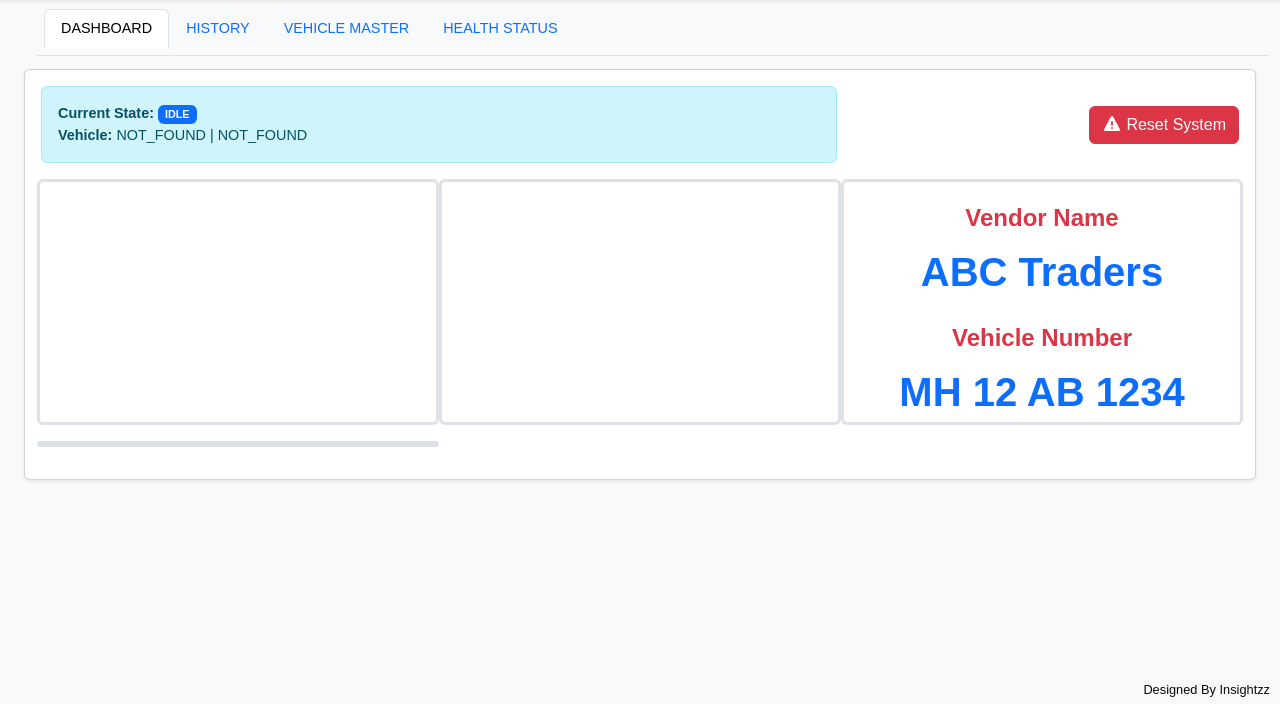
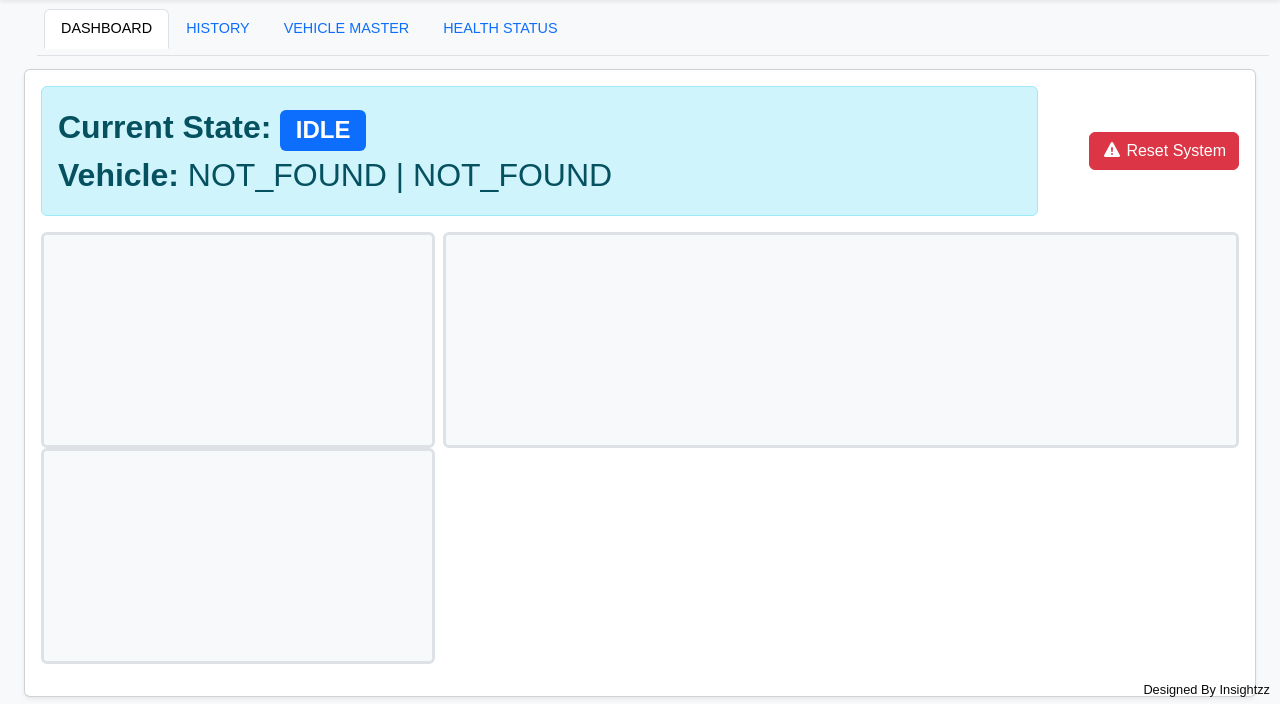
Before and after one commit to 0mk4r124/COAL_SAMPLING, a Django app: page / in a window 1280 px wide, after a click on "DASHBOARD". Shown: the part 96-800 px from the top of the page. Run offline with Django 5.2, Linux system fonts and the light colour scheme; the visitor is signed in with stand-in values (Sample User, id 1); data that the repository does not hold is empty; some libraries are stand-ins or nearby versions.

Commit message:
minor fix

```diff
--- a/WEB_APP/api/urls.py
+++ b/WEB_APP/api/urls.py
@@ -3,9 +3,9 @@ from .views import *
 
 urlpatterns = [
     path('dashboard/', APIDashboardView.as_view(), name='api_dashboard'),
+    path('serve-file/', serve_file, name='serve-file'),
 
     path('fetch_history_data/', fetch_history_data, name='fetch_history_data'),
-    path('check_for_vehicle/', check_for_vehicle, name='check_for_vehicle'),
     path('add_vehicle/', add_vehicle, name='add_vehicle'),
 
     path('health_status/', health_status, name='health_status'),
--- a/WEB_APP/api/views.py
+++ b/WEB_APP/api/views.py
@@ -87,6 +87,11 @@ def live_ip_camera(request):
             "C:/Users/COAL_SAMPLING_1/PRODUCTION_CODE/COAL_SAMPLING/TEMP_IMG/CAM2_REDUCED.jpg",
             "C:/Users/COAL_SAMPLING_1/PRODUCTION_CODE/COAL_SAMPLING/TEMP_IMG/CAM3_REDUCED.jpg",
         ]
+        # camera_paths = [
+        #     "/home/deepali/OMKAR/CODES/COAL_SAMPLING/COAL_SAMPLING/TEMP_IMG/CAM1/CAM1_1774424054126.jpg",
+        #     "/home/deepali/OMKAR/CODES/COAL_SAMPLING/COAL_SAMPLING/TEMP_IMG/CAM2/CAM2_1773298529500.jpg",
+        #     "/home/deepali/OMKAR/CODES/COAL_SAMPLING/COAL_SAMPLING/TEMP_IMG/CAM3/CAM3_1774424056125.jpg",
+        # ]
 
         cameras = []
         for i, path in enumerate(camera_paths, start=1):
@@ -220,61 +225,6 @@ def fetch_history_data(request):
         "data": results,
         "vehicle_number": vehicle_number,
         "vendor_name": vendor_name,
-    })
-
-@csrf_exempt
-def check_for_vehicle(request):
-    status = "new"
-    vehicle_number = ""
-    vendor_name = ""
-    rfid_value = ""
-
-    current_vehicle = VEHICLE_LOGS.objects.filter(status="IN_PROGRESS").first()
-
-    if current_vehicle:
-        rfids = (current_vehicle.rfids or "").split("|")
-
-        for rfid in rfids:
-            rfid_value = rfid
-            vehicle = VEHICLE_MASTER.objects.filter(rfid=rfid).first()
-
-            if vehicle:
-                vendor = VENDOR_MASTER.objects.filter(
-                    vendor_code=vehicle.vendor_code
-                ).first()
-
-                status = "present"
-                vehicle_number = vehicle.vehicle_number
-                vendor_name = vendor.vendor_name if vendor else ""
-                break
-
-    else:
-        current_vehicle = VEHICLE_LOGS.objects.order_by("-create_time").first()
-        status = "present"
-        vehicle_number = "NOT_FOUND"
-        vendor_name = "NOT_FOUND"
-
-        if current_vehicle:
-            rfids = (current_vehicle.rfids or "").split("|")
-
-            for rfid in rfids:
-                vehicle = VEHICLE_MASTER.objects.filter(rfid=rfid).first()
-
-                if vehicle:
-                    vendor = VENDOR_MASTER.objects.filter(
-                        vendor_code=vehicle.vendor_code
-                    ).first()
-
-                    status = "present"
-                    vehicle_number = vehicle.vehicle_number if vehicle else "NOT_FOUND"
-                    vendor_name = vendor.vendor_name if vendor else "NOT_FOUND"
-                    break
-
-    return JsonResponse({
-        "status": status,
-        "vehicle_number": vehicle_number,
-        "vendor_name": vendor_name,
-        "rfid": rfid_value,
     })
 
 @csrf_exempt
--- a/WEB_APP/static/js/script.js
+++ b/WEB_APP/static/js/script.js
@@ -531,26 +531,6 @@ document.getElementById("imageModal")
         });
 });
 
-function checkVehicle() {
-    fetch('/api/check_for_vehicle/')
-        .then(response => response.json())
-        .then(data => {
-
-            if (data.status === 'new' && !modalOpen) {
-                document.getElementById('rfidInput').value = data.rfid || "";
-                vehicleModal.show();
-                modalOpen = true;
-            }
-
-            if (data.status === 'present') {
-                document.getElementById('vendorName').textContent = data.vendor_name;
-                document.getElementById('vehicleNumber').textContent = data.vehicle_number;
-            }
-
-        })
-        .catch(err => console.error("Vehicle check failed:", err));
-}
-
 function updateSystemStatus() {
     const cameraContainer = document.getElementById('camera-indicators');
     const locationContainer = document.getElementById('location-dots');
@@ -639,14 +619,10 @@ function updateCameraImages() {
 // Initialize
 document.addEventListener('DOMContentLoaded', function() {
     fetchSystemStatus();
-
-    // Update system health status every 10 seconds
-    setInterval(fetchSystemStatus, 10000);
+    updateCurrentStatus(); // Initial check
 
     // Update current state and emergency/auto_manual status every 2 seconds
-    updateCurrentStatus(); // Initial check
+    setInterval(fetchSystemStatus, 10000);
     setInterval(updateCurrentStatus, 5000);
-
-    setInterval(checkVehicle, 5000);
     setInterval(updateCameraImages, 5000);
 });
--- a/WEB_APP/templates/dashboards/api_dashboard.html
+++ b/WEB_APP/templates/dashboards/api_dashboard.html
@@ -36,14 +36,14 @@
 
                 <!-- State Display and Reset Button -->
                 <div class="row g-2 mb-3 align-items-center">
-                    <div class="col-md-8">
-                        <div class="alert alert-info mb-0">
+                    <div class="col-md-10">
+                        <div class="alert alert-info mb-0 fs-2">
                             <strong>Current State:</strong> <span id="currentState" class="badge bg-primary">IDLE</span>
                             <br>
                             <strong>Vehicle:</strong> <span id="dashVendorName">ABC Traders</span> | <span id="dashVehicleNumber">MH 12 AB 1234</span>
                         </div>
                     </div>
-                    <div class="col-md-4 text-end">
+                    <div class="col-md-2 text-end">
                         <button class="btn btn-danger" onclick="resetSystemConfirm()">
                             <i class="fas fa-exclamation-triangle"></i> Reset System
                         </button>
@@ -52,29 +52,16 @@
 
                 <!-- Images Row -->
                 <div class="row g-2 mb-3">
-                    <div class="col-4 text-center border border-3 rounded" id="camera-slot-1">
+                    <div class="col-md-4 text-center">
+                        <div class="text-center border border-3 rounded video-box" id="camera-slot-2">
+                        </div>
+                        <div class="text-center border border-3 rounded video-box" id="camera-slot-1">
+                        </div>
                     </div>
 
-                    <div class="col-4 text-center border border-3 rounded" id="camera-slot-2">
-                    </div>
-
-                    <div class="col-4 text-center border border-3 rounded">
-                        <div class=".flex-column fw-bold fs-1">
-                            <div><span class="text-danger fs-4">Vendor Name</span></div>
-                            <div><span class="text-primary" id="vendorName">ABC Traders</span></div>
+                    <div class="col-md-8 text-center">
+                        <div class="text-center border border-3 rounded video-box" id="camera-slot-3">
                         </div>
-                        <div class=".flex-column fw-bold fs-1">
-                            <div><span class="text-danger fs-4">Vehicle Number</span></div>
-                            <div><span class="text-primary" id="vehicleNumber">MH 12 AB 1234</span></div>
-                        </div>
-                    </div>
-                </div>
-
-                <div class="row g-2 mb-3">
-                    <div class="col-4 text-center border border-3 rounded" id="camera-slot-3">
-                    </div>
-
-                    <div class="col-4 text-center">
                     </div>
                 </div>
 
```
